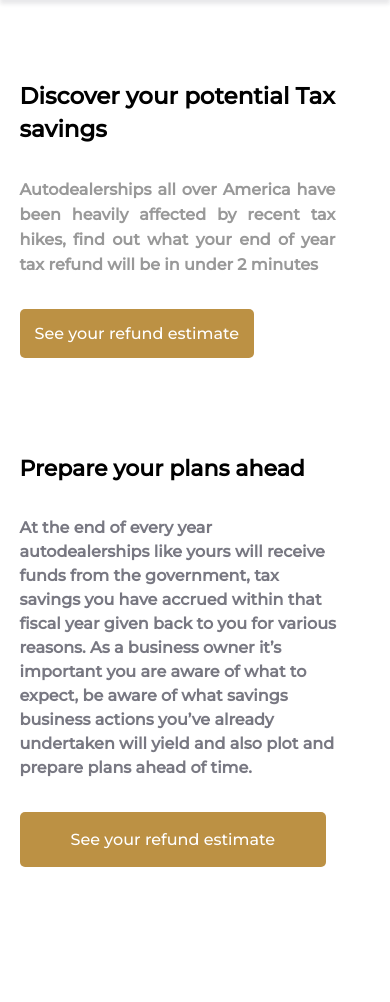
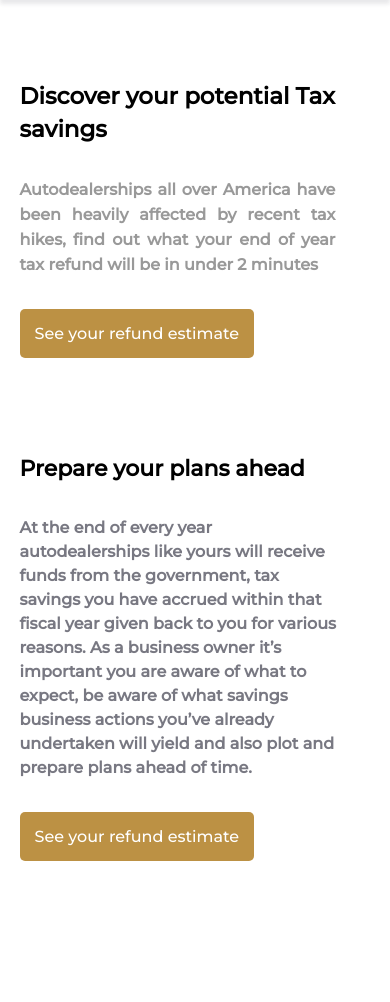
Before and after one commit to JoshFransix/GMG, a plain HTML site: page index.htm in a window 390 px wide. Shown: the part 84-1086 px from the top of the page. Drawn offline with Linux system fonts and the light colour scheme.

Commit message:
homePage_Mod

```diff
--- a/styles/_responsive.scss
+++ b/styles/_responsive.scss
@@ -290,6 +290,11 @@
         p {
           font-size: 16px;
         }
+
+        .btn-dark {
+          font-size: 100%;
+          padding: 14px;
+        }
       }
     }
   }
```
Also changed, not shown: css/style.css.
